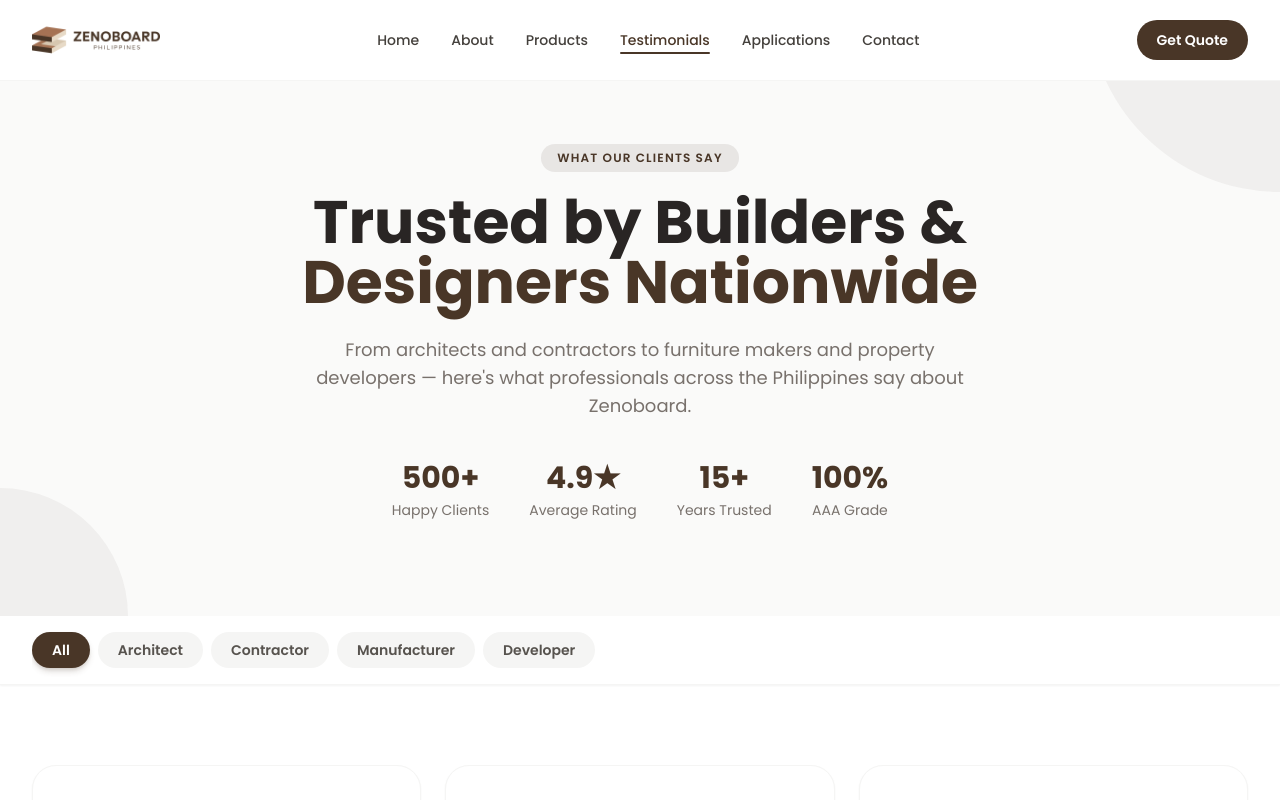
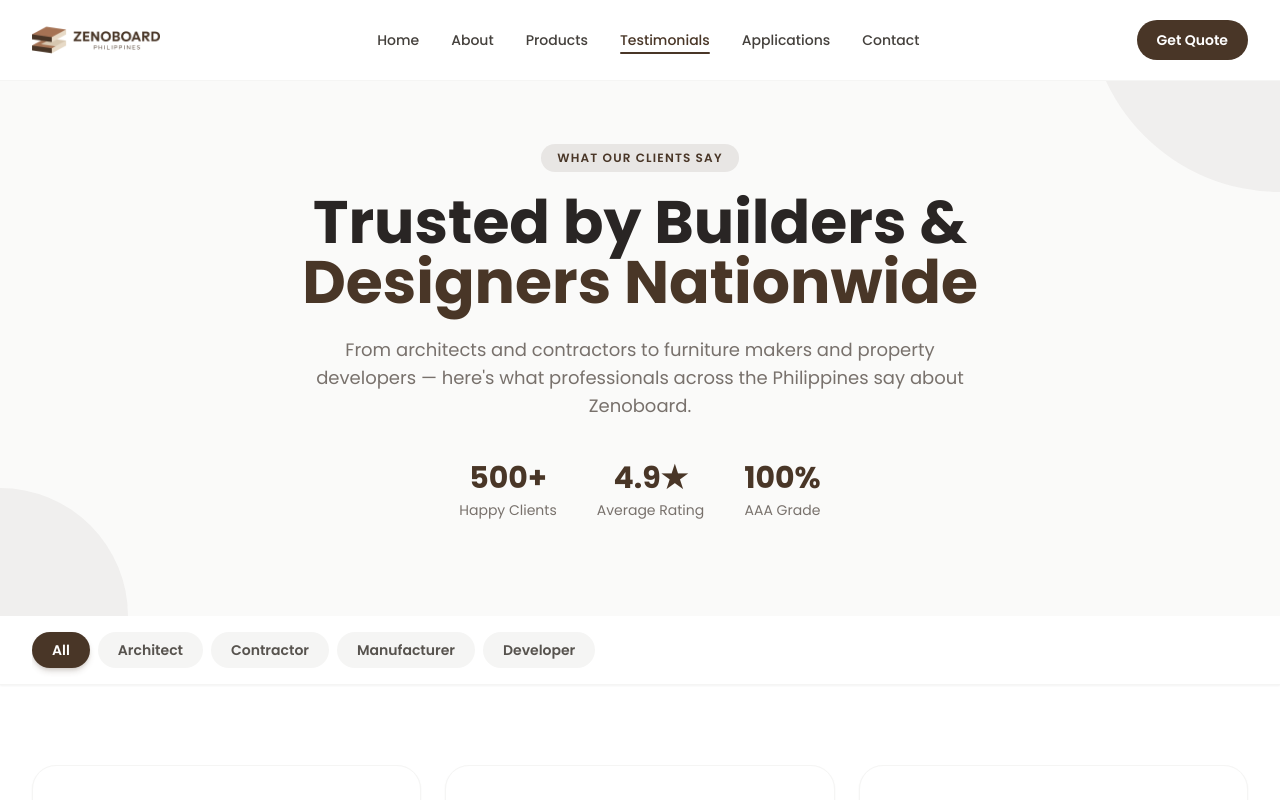
Before and after one commit to dreiiiur/zenoboard, a React (Vite) app: page /testimonials in a window 1280 px wide. Shown: the top 800 px of the page. Built offline with nearby package versions, Linux system fonts and the light colour scheme.

Commit message:
refactor: testimonial changes

```diff
--- a/src/pages/TestimonialsPage.jsx
+++ b/src/pages/TestimonialsPage.jsx
@@ -174,7 +174,6 @@
             {[
               { value: '500+', label: 'Happy Clients' },
               { value: '4.9★', label: 'Average Rating' },
-              { value: '15+', label: 'Years Trusted' },
               { value: '100%', label: 'AAA Grade' },
             ].map((stat) => (
               <div key={stat.label} className="text-center">
```
